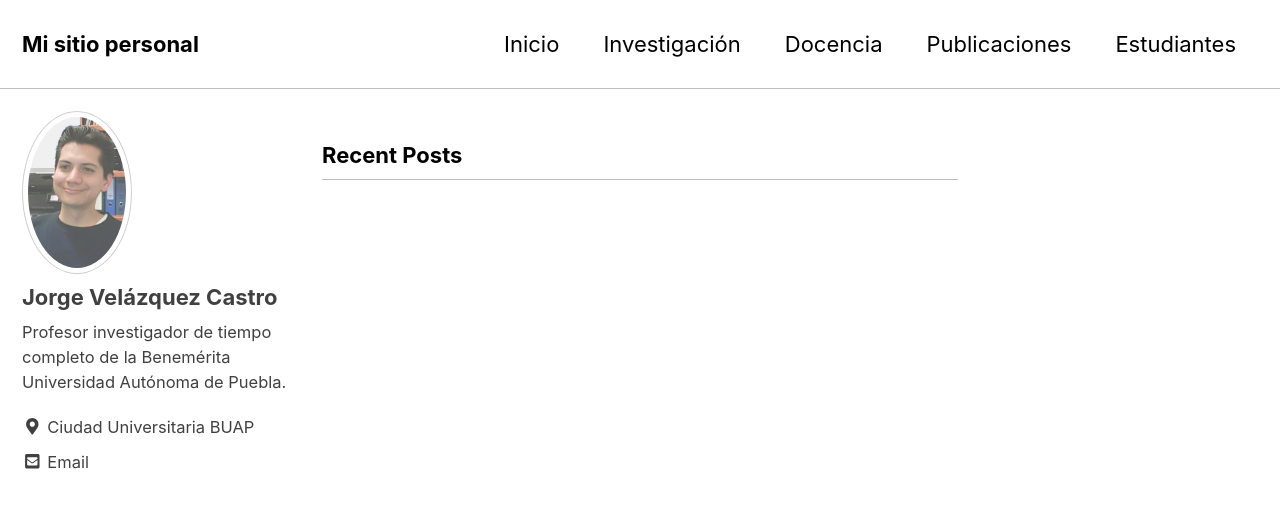
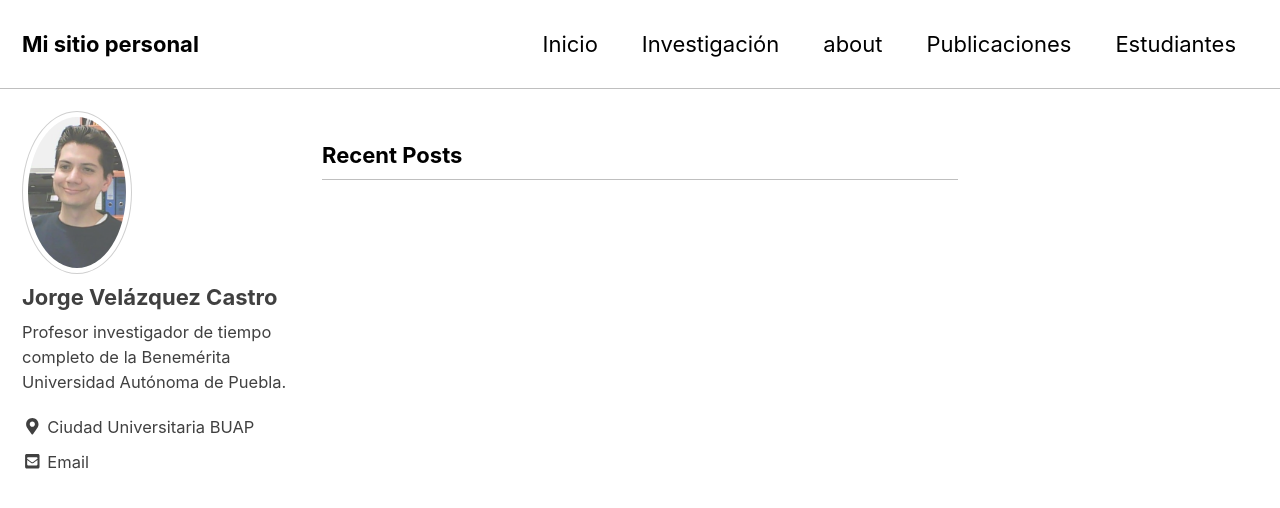
Before and after one commit to juliojx/jorgevc, a Jekyll site: the page built from index.html, in a window 1280 px wide and 900 px high. Shown: the top 508 px of the window. Built offline with Jekyll 4.4.1, drawn with Linux system fonts in a browser that asks for light colours; cached includes are drawn as plain includes; nearby versions of some CDN libraries; the list of posts is cut into pages by our own code.

Commit message:
Initial commit

```diff
--- a/_data/navigation.yml
+++ b/_data/navigation.yml
@@ -4,7 +4,7 @@ main:
     url: https://juliojx.github.io/jorgevc/
   - title: "Investigación"
     url: /ingestigacion/
-  - title: "Docencia"
+  - title: "about"
     url: /docencia/
   - title: "Publicaciones"
     url: /publicaciones/
```
